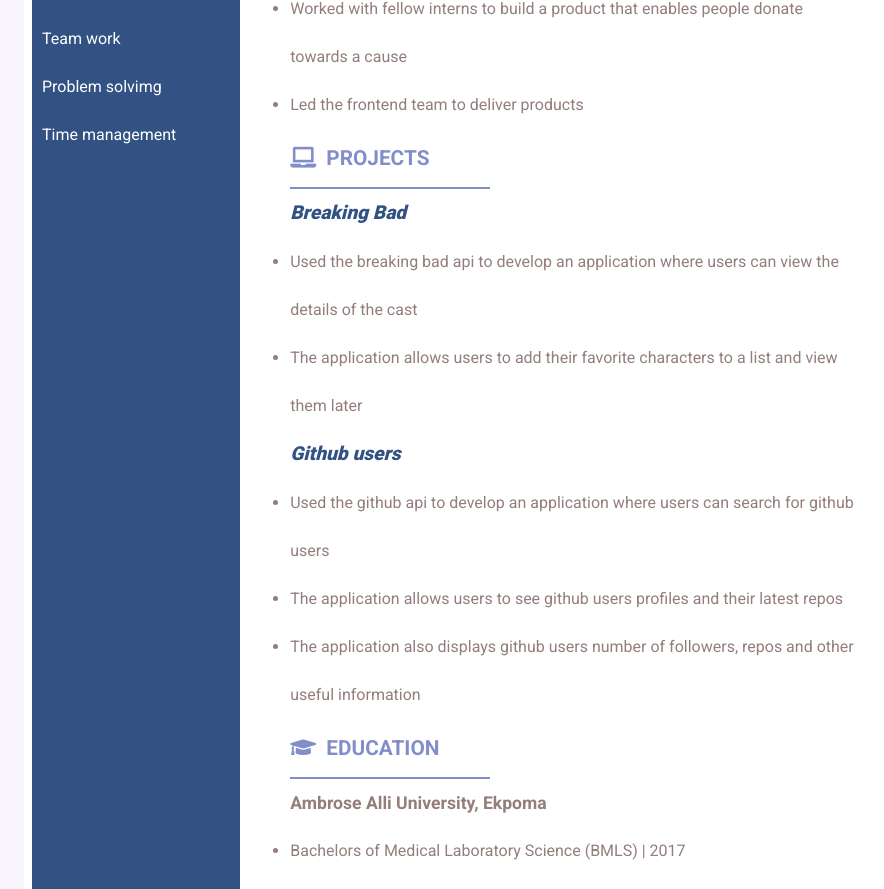
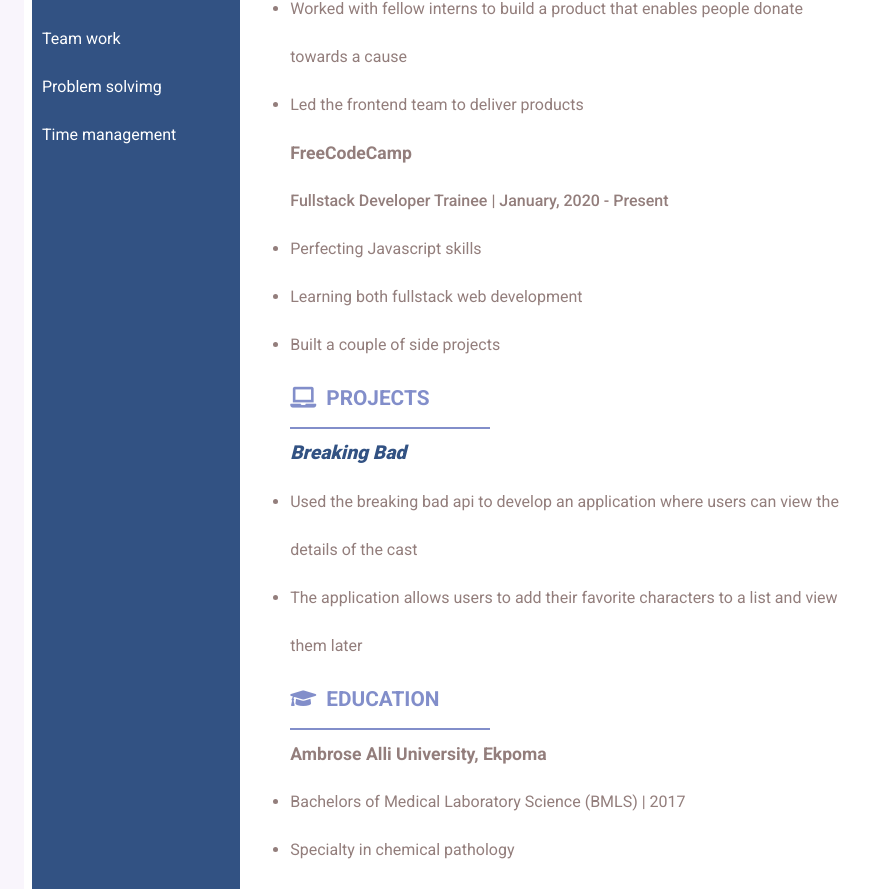
Before and after one commit to segundevs/hng-resume, a plain HTML site: page index.html in a window 1280 px wide. Shown: the part 1011-1900 px from the top of the page, without its empty margins (168-1052 px from the left). Drawn offline with Linux system fonts and the light colour scheme.

Commit message:
updated markup

```diff
--- a/index.html
+++ b/index.html
@@ -103,6 +103,15 @@
           <li>Worked with fellow interns to build a product that enables people donate towards a cause</li>
           <li>Led the frontend team to deliver products</li>
         </ul>
+
+        <!-- FreeCodeCamp -->
+        <h4>FreeCodeCamp</h4>
+        <h5>Fullstack Developer Trainee | January, 2020 - Present</h5>
+        <ul>
+          <li>Perfecting Javascript skills</li>
+          <li>Learning both fullstack web development</li>
+          <li>Built a couple of side projects</li>
+        </ul>
       </div>
       <div class="projects">
         <h3><i class="fa fa-laptop" aria-hidden="true"></i>Projects</h3>
@@ -111,13 +120,6 @@
         <ul>
           <li>Used the breaking bad api to develop an application where users can view the details of the cast</li>
           <li>The application allows users to add their favorite characters to a list and view them later</li>
-        </ul>
-
-        <a class="project-link link" href="https://githubusers-profiles.netlify.app/" target="_blank">Github users</a>
-        <ul>
-          <li>Used the github api to develop an application where users can search for github users</li>
-          <li>The application allows users to see github users profiles and their latest repos</li>
-          <li>The application also displays github users number of followers, repos and other useful information</li>
         </ul>
       </div>
       <div class="education">
```
